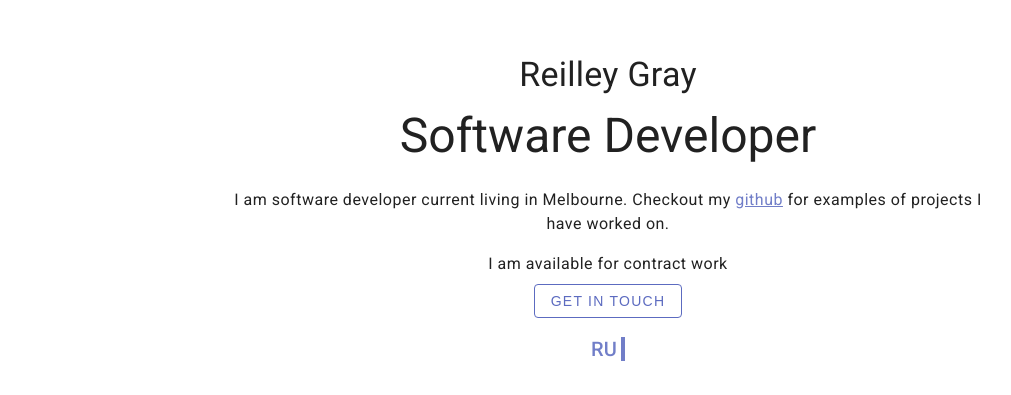
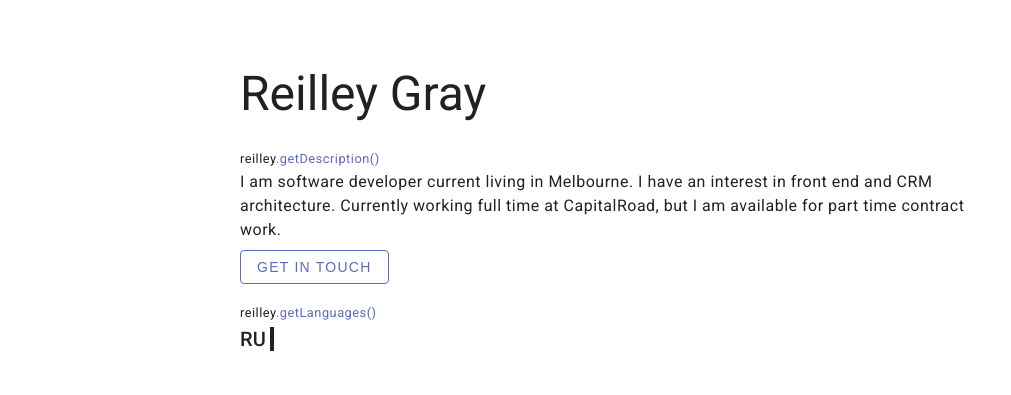
Before and after one commit to Reilley64/www.reilley.dev, a website built with Parcel: page src/index.html in a window 1280 px wide. Shown: the part 194-589 px from the top of the page, without its empty margins (32-1043 px from the left). Built offline with nearby package versions, Linux system fonts and the light colour scheme.

Commit message:
Redesign 2

```diff
--- a/src/css/main.scss
+++ b/src/css/main.scss
@@ -28,7 +28,7 @@ body {
   font-size: 16px;
   font-weight: 400;
   letter-spacing: 0.5px;
-  text-align: center;
+  //text-align: center;
 }
 
 .button {
@@ -70,7 +70,7 @@ h3,
 h4,
 h5,
 h6 {
-  text-transform: uppercase;
+  margin: 16px 0;
 }
 
 h1,
@@ -166,7 +166,6 @@ main {
 #languages {
   animation: blink-caret 0.75s step-end infinite;
   border-right: 4px solid rgba(var(--primary-color), 0.87);
-  color: rgba(var(--primary-color), 0.87);
   height: 20px;
   padding-right: 4px;
   text-transform: uppercase;
@@ -197,12 +196,16 @@ main {
   }
 }
 
+.function {
+  color: rgba(var(--primary-color));
+}
+
 @keyframes blink-caret {
   from,
   to {
     border-color: transparent;
   }
   50% {
-    border-color: rgb(var(--primary-color), 0.87);
+    border-color: rgb(var(--font-color), 0.87);
   }
 }
--- a/src/index.html
+++ b/src/index.html
@@ -22,23 +22,20 @@
 
   <body>
     <main>
-      <div style="max-width: 800px; padding: 16px; width: 100%">
-        <p style="display: flex; flex-direction: column">
-          <span class="headline-4">Reilley Gray</span>
-          <span class="headline-3">Software Developer</span>
-        </p>
+      <div style="max-width: 800px; padding: 32px; width: 100%">
+        <h3>Reilley Gray</h3>
         <p>
-          I am software developer current living in Melbourne. Checkout my
-          <a href="https://github.com/Reilley64" rel="noreferrer" target="_blank">github</a> for examples of projects I
-          have worked on.
-        </p>
-        <p>
-          I am available for contract work <br />
+          <small>reilley<span class="function">.getDescription()</span></small>
+          <br />
+          I am software developer current living in Melbourne. I have an interest in front end and CRM architecture. Currently working full time at CapitalRoad, but I am available for part time contract work.
+          <br />
           <a href="mailto:reilleygray@gmail.com">
             <button class="button" style="margin-top: 8px">Get in touch</button>
           </a>
         </p>
         <p>
+          <small>reilley<span class="function">.getLanguages()</span></small>
+          <br />
           <span class="headline-6" id="languages"></span>
         </p>
       </div>
```
